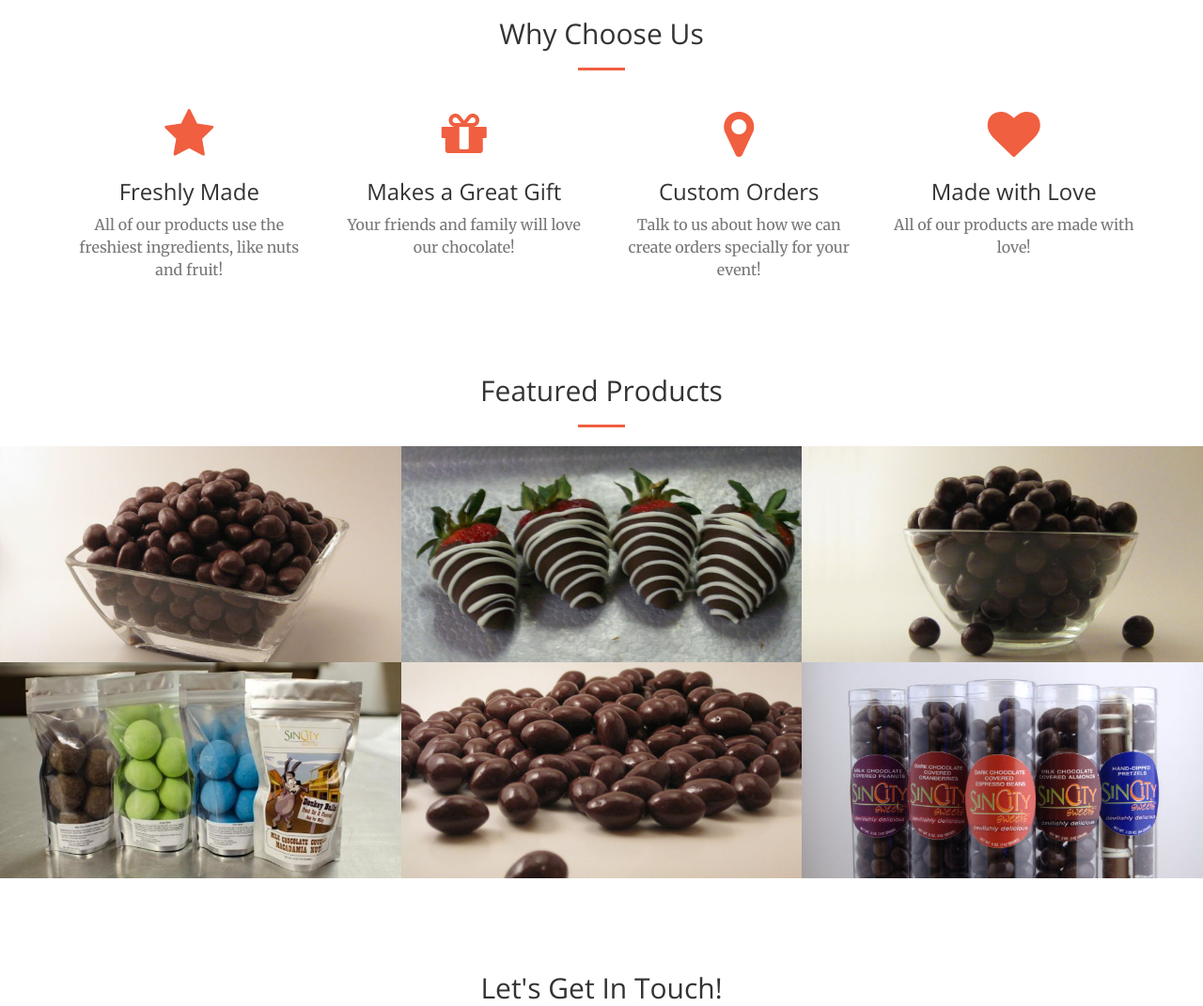
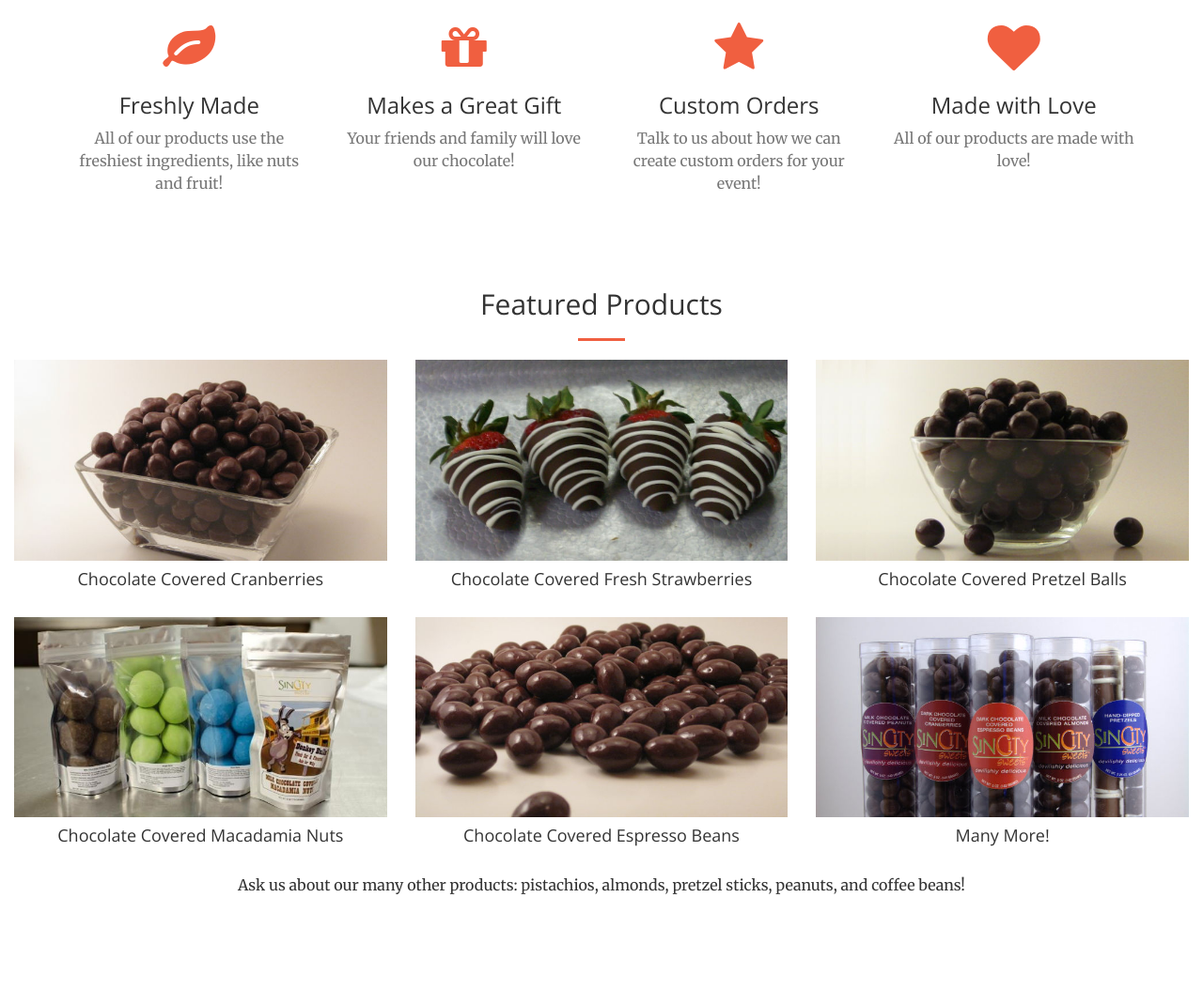
Before and after one commit to sincitysweets/sincitysweets.github.io, a plain HTML site: page index.html in a window 1280 px wide. Shown: the part 1419-2490 px from the top of the page at 94% size. Drawn offline with nearby package versions, Linux system fonts and the light colour scheme.

Commit message:
updated product images and descriptions. other tweaks

```diff
--- a/css/creative.css
+++ b/css/creative.css
@@ -474,3 +474,14 @@ img::-moz-selection {
 body {
     webkit-tap-highlight-color: #222;
 }
+
+#products .product-caption {
+    margin: 0 auto;
+    text-align: center;
+    padding 25px;
+    margin-bottom: 30px;
+}
+
+#about img {
+    opacity: 0.9;
+}
--- a/index.html
+++ b/index.html
@@ -76,8 +76,7 @@
             <div class="header-content-inner">
                 <h1>Your Favorite Source For Specialty Chocolates</h1>
                 <hr>
-                <!--TODO-->
-                <p>North Las Vegas' Premiere Chocolate Factory</p>
+                <p>North Las Vegas' Premier Chocolate Factory</p>
                 <a href="#about" class="btn btn-primary btn-xl page-scroll">Find Out More</a>
             </div>
         </div>
@@ -89,9 +88,13 @@
                 <div class="col-lg-8 col-lg-offset-2 text-center">
                     <h2 class="section-heading">About Us</h2>
                     <hr class="light">
+                </div>
+                <div class="col-lg-6 col-lg-offset-2 text-justify">
                 <!--TODO-->
                     <p class="text-faded">Start Bootstrap has everything you need to get your new website up and running in no time! All of the templates and themes on Start Bootstrap are open source, free to download, and easy to use. No strings attached!</p>
-                    <img src="img/profile.jpg" class="img-rounded" alt="profile" width="200px">
+                </div>
+                <div class="col-lg-1 text-center">
+                    <img src="img/profile.jpg" class="img-rounded" alt="" width="200px">
                     <!--TOOD image opacity-->
                 </div>
             </div>
@@ -111,7 +114,7 @@
             <div class="row">
                 <div class="col-lg-3 col-md-6 text-center">
                     <div class="service-box">
-                        <i class="fa fa-4x fa-star wow bounceIn text-primary"></i>
+                        <i class="fa fa-4x fa-leaf wow bounceIn text-primary"></i>
                         <h3>Freshly Made</h3>
                         <p class="text-muted">All of our products use the freshiest ingredients, like nuts and fruit!</p>
                     </div>
@@ -125,9 +128,9 @@
                 </div>
                 <div class="col-lg-3 col-md-6 text-center">
                     <div class="service-box">
-                        <i class="fa fa-4x fa-map-marker wow bounceIn text-primary" data-wow-delay=".2s"></i>
+                        <i class="fa fa-4x fa-star wow bounceIn text-primary" data-wow-delay=".2s"></i>
                         <h3>Custom Orders</h3>
-                        <p class="text-muted">Talk to us about how we can create orders specially for your event!</p>
+                        <p class="text-muted">Talk to us about how we can create custom orders for your event!</p>
                     </div>
                 </div>
                 <div class="col-lg-3 col-md-6 text-center">
@@ -151,96 +154,50 @@
             </div>
         </div>
         <div class="container-fluid">
-            <div class="row no-gutter">
-                <div class="col-lg-4 col-sm-6">
-                    <a href="#" class="portfolio-box">
-                        <img src="img/1.jpg" class="img-responsive" alt="">
-                        <div class="portfolio-box-caption">
-                            <div class="portfolio-box-caption-content">
-                                <div class="project-category text-faded">
-                                    Category
-                                </div>
-                                <div class="project-name">
-                                    Project Name
-                                </div>
-                            </div>
-                        </div>
-                    </a>
+            <div class="row">
+                <div class="col-lg-4 col-sm-6 product-item">
+                    <img src="img/1.jpg" class="img-responsive" alt="">
+                    <div class="product-caption">
+                        <h4>Chocolate Covered Cranberries</h4>
+                    </div>
+                </div>
+                <div class="col-lg-4 col-sm-6 product-item">
+                    <img src="img/5.jpg" class="img-responsive" alt="">
+                    <div class="product-caption">
+                        <h4>Chocolate Covered Fresh Strawberries</h4>
+                    </div>
                 </div>
                 <div class="col-lg-4 col-sm-6">
-                    <a href="#" class="portfolio-box">
-                        <img src="img/5.jpg" class="img-responsive" alt="">
-                        <div class="portfolio-box-caption">
-                            <div class="portfolio-box-caption-content">
-                                <div class="project-category text-faded">
-                                    Category
-                                </div>
-                                <div class="project-name">
-                                    Project Name
-                                </div>
-                            </div>
-                        </div>
-                    </a>
+                    <img src="img/6.jpg" class="img-responsive" alt="">
+                    <div class="product-caption">
+                        <h4>Chocolate Covered Pretzel Balls</h4>
+                    </div>
                 </div>
                 <div class="col-lg-4 col-sm-6">
-                    <a href="#" class="portfolio-box">
-                        <img src="img/6.jpg" class="img-responsive" alt="">
-                        <div class="portfolio-box-caption">
-                            <div class="portfolio-box-caption-content">
-                                <div class="project-category text-faded">
-                                    Category
-                                </div>
-                                <div class="project-name">
-                                    Project Name
-                                </div>
-                            </div>
-                        </div>
-                    </a>
+                    <img src="img/4.jpg" class="img-responsive" alt="">
+                    <div class="product-caption">
+                        <h4>Chocolate Covered Macadamia Nuts</h4>
+                    </div>
                 </div>
                 <div class="col-lg-4 col-sm-6">
-                    <a href="#" class="portfolio-box">
-                        <img src="img/4.jpg" class="img-responsive" alt="">
-                        <div class="portfolio-box-caption">
-                            <div class="portfolio-box-caption-content">
-                                <div class="project-category text-faded">
-                                    Category
-                                </div>
-                                <div class="project-name">
-                                    Project Name
-                                </div>
-                            </div>
-                        </div>
-                    </a>
+                    <img src="img/2.jpg" class="img-responsive" alt="">
+                    <div class="product-caption">
+                        <h4>Chocolate Covered Espresso Beans</h4>
+                    </div>
                 </div>
                 <div class="col-lg-4 col-sm-6">
-                    <a href="#" class="portfolio-box">
-                        <img src="img/2.jpg" class="img-responsive" alt="">
-                        <div class="portfolio-box-caption">
-                            <div class="portfolio-box-caption-content">
-                                <div class="project-category text-faded">
-                                    Category
-                                </div>
-                                <div class="project-name">
-                                    Project Name
-                                </div>
-                            </div>
-                        </div>
-                    </a>
+                    <img src="img/3.jpg" class="img-responsive" alt="">
+                    <div class="product-caption">
+                        <h4>Many More!</h4>
+                    </div>
                 </div>
-                <div class="col-lg-4 col-sm-6">
-                    <a href="#" class="portfolio-box">
-                        <img src="img/3.jpg" class="img-responsive" alt="">
-                        <div class="portfolio-box-caption">
-                            <div class="portfolio-box-caption-content">
-                                <div class="project-category text-faded">
-                                    Category
-                                </div>
-                                <div class="project-name">
-                                    Project Name
-                                </div>
-                            </div>
-                        </div>
-                    </a>
+            </div>
+        </div>
+
+        <div class="container">
+            <div class="row">
+                <div class="col-lg-12 text-center">
+                    <p>Ask us about our many other products: pistachios, almonds, pretzel sticks, peanuts, and coffee beans!</p>
                 </div>
             </div>
         </div>
@@ -273,7 +230,9 @@
         </div>
     </section>
 
-    <!-- TODO add copyright -->
+    <div class="text-center">
+        <p class="copyright text-muted">&copy; 2015 Fine Chocolates of Las Vegas. All Rights Reserved.</p>
+    </div>
 
     <!-- jQuery -->
     <script src="js/jquery.js"></script>
```
